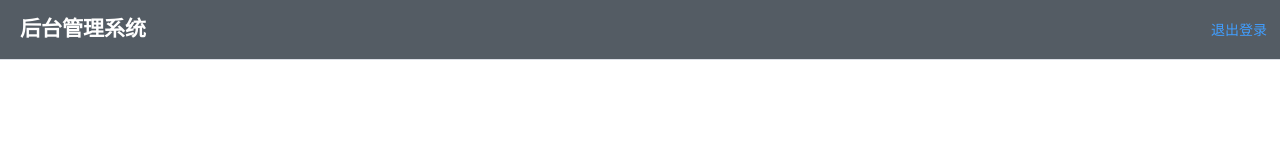
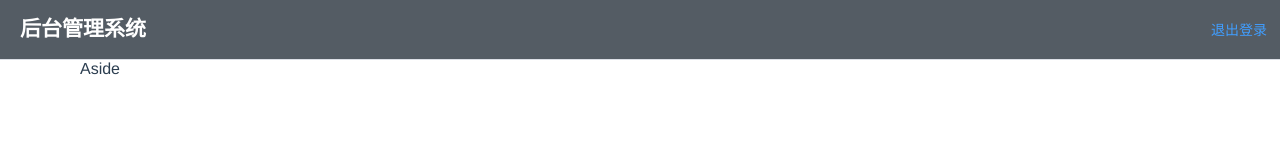
Before and after one commit to changemei/vue3-ts-demo, a Vue app: page / in a window 1280 px wide. Shown: the top 160 px of the page. Built offline with nearby package versions, Linux system fonts and the light colour scheme.

Commit message:
新建页面

```diff
--- a/src/router/index.ts
+++ b/src/router/index.ts
@@ -19,6 +19,11 @@ const routes: Array<RouteRecordRaw> = [
     path: '/login',
     name: 'Login',
     component: () => import('../views/Login.vue')
+  },
+  {
+    path: '/userList',
+    name: 'UserList',
+    component: () => import('../views/UserList.vue')
   }
 ]
 
--- a/src/views/Home.vue
+++ b/src/views/Home.vue
@@ -2,6 +2,8 @@
   <div class="home">
     <top-nav></top-nav>
     <div class="home-content">
+
+        <el-aside width="200px">Aside</el-aside>
       <router-view></router-view>
     </div>
     <footer-nav></footer-nav>
--- /dev/null
+++ b/src/views/UserList.vue
@@ -0,0 +1,14 @@
+<template>
+   <div ></div>
+</template>
+<script  lang="ts">
+import {defineComponent, reactive,toRefs} from 'vue'
+export default defineComponent({
+     setup () {
+         return{}
+             }
+});
+</script>
+<style lang="scss" scoped>
+
+</style>
```
